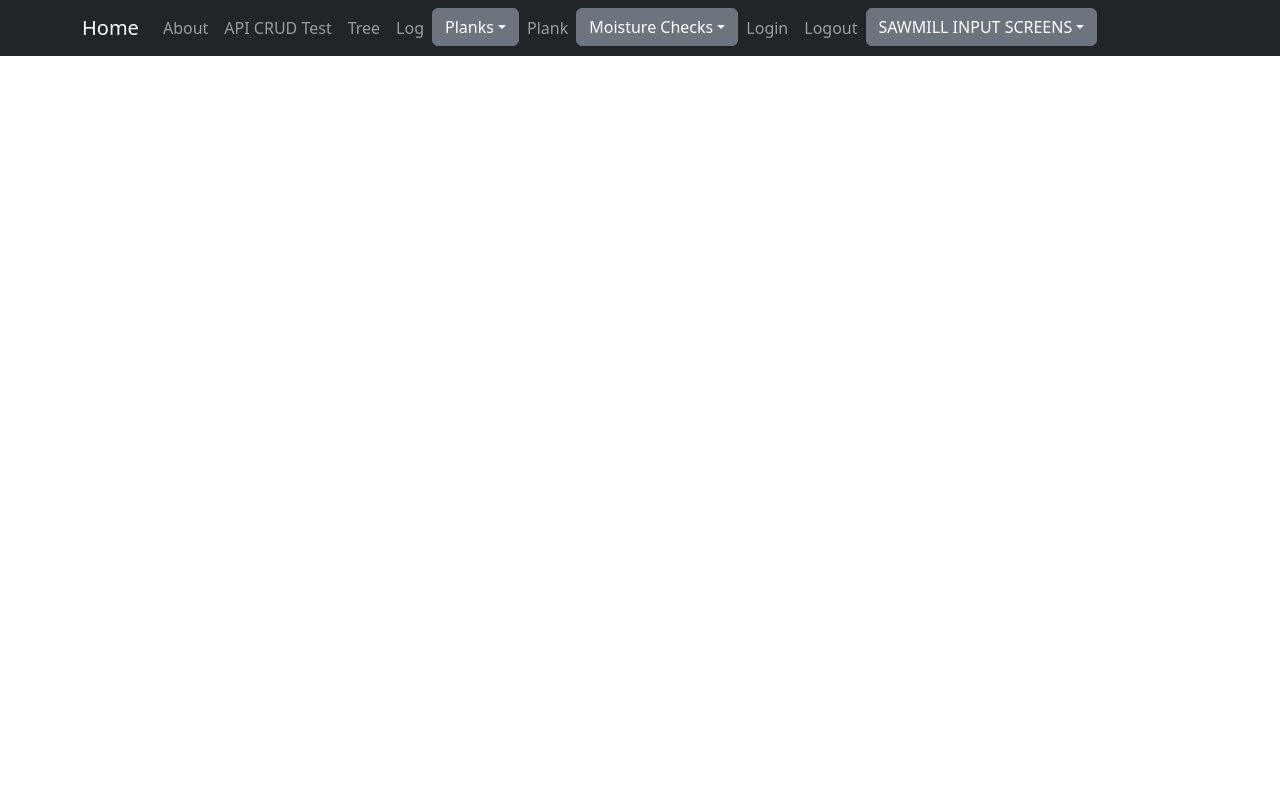
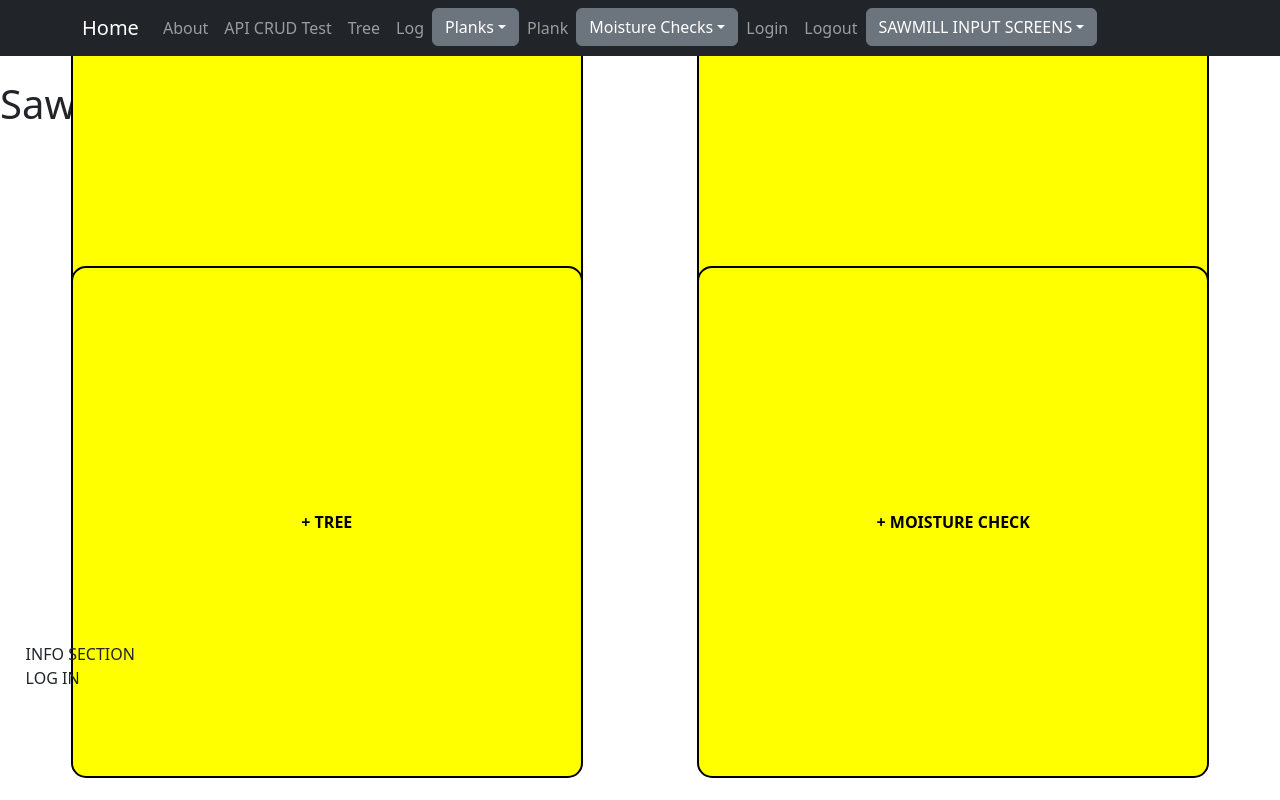
Before and after one commit to andrewcargill/sawmill_go, a React (Create React App) app in the folder mill/: page /mill_home in a window 1280 px wide. Built offline with nearby package versions, Linux system fonts and the light colour scheme.

Commit message:
add temp mill home screen

```diff
--- a/mill/public/index.html
+++ b/mill/public/index.html
@@ -10,6 +10,10 @@
       content="Web site created using create-react-app"
     />
     <link rel="apple-touch-icon" href="%PUBLIC_URL%/logo192.png" />
+    <!--Google Fonts-->
+    <link rel="preconnect" href="https://fonts.googleapis.com">
+<link rel="preconnect" href="https://fonts.gstatic.com" crossorigin>
+<link href="https://fonts.googleapis.com/css2?family=Inter:wght@100;200;300;400;500;600;700;800;900&family=Rajdhani:wght@600&family=Roboto:ital,wght@0,100;0,300;0,500;0,700;0,900;1,300&family=Rubik+Mono+One&family=Saira:wght@100;300&display=swap" rel="stylesheet">
     <!--
       manifest.json provides metadata used when your web app is installed on a
       user's mobile device or desktop. See https://developers.google.com/web/fundamentals/web-app-manifest/
--- a/mill/src/App.css
+++ b/mill/src/App.css
@@ -1,5 +1,6 @@
 .App {
   text-align: center;
+  font-family: 'Roboto', sans-serif;
 }
 
 .App-logo {
--- a/mill/src/App.js
+++ b/mill/src/App.js
@@ -13,6 +13,7 @@ import MillAddPlanks from './pages/MillAddPlanks';
 import MoistureByPlank from './components/MoistureByPlank';
 import TreeMoisturePost from './pages/TreeMoisturePost';
 import MillAddLogs from './pages/MillAddLogs';
+import MillHome from './pages/MillHome';
 
 const App = () => {
   return (
@@ -34,6 +35,7 @@ const App = () => {
 
         <Route path="water_crud" element={<TreeMoistureCrud />} />
         <Route path="water_post" element={<TreeMoisturePost />} />
+        <Route path="mill_home" element={<MillHome />} />
 
         <Route path="mill_add_planks" element={<MillAddPlanks />} />
         <Route path="mill_add_logs" element={<MillAddLogs />} />
--- a/mill/src/index.css
+++ b/mill/src/index.css
@@ -1,8 +1,12 @@
 body {
   margin: 0;
-  font-family: -apple-system, BlinkMacSystemFont, 'Segoe UI', 'Roboto', 'Oxygen',
+  /* font-family: -apple-system, BlinkMacSystemFont, 'Segoe UI', 'Roboto', 'Oxygen',
     'Ubuntu', 'Cantarell', 'Fira Sans', 'Droid Sans', 'Helvetica Neue',
-    sans-serif;
+    sans-serif; */
+    font-family: 'Roboto', sans-serif;
+
+
+
   -webkit-font-smoothing: antialiased;
   -moz-osx-font-smoothing: grayscale;
 }
--- a/mill/src/pages/Layout.jsx
+++ b/mill/src/pages/Layout.jsx
@@ -73,6 +73,7 @@ const Layout = () => {
                 SAWMILL INPUT SCREENS
               </Dropdown.Toggle>
               <Dropdown.Menu>
+                <Dropdown.Item as={Link} to="mill_home">Mill Home</Dropdown.Item>
                 <Dropdown.Item as={Link} to="mill_add_planks">Add Plank</Dropdown.Item>
                 <Dropdown.Item as={Link} to="mill_add_logs">Add Log</Dropdown.Item>
 
--- a/mill/src/pages/MillAddLogs.jsx
+++ b/mill/src/pages/MillAddLogs.jsx
@@ -37,11 +37,12 @@ const MillAddLogs = () => {
     }
   };
   return (
-    <div>
-      <div>
+    <div className={css.page}>
+      <div >
         <h1>Sawmill Go - Add Log</h1>
       </div>
-      <div className={css.container}>
+
+      <div>
         <form onSubmit={handleSubmit}>
           <Row>
             <Col xs={6}>
@@ -59,7 +60,7 @@ const MillAddLogs = () => {
               <input
                 type="number"
                 className="form-control form-control-lg"
-
+                placeholder="Tree ID number"
                 value={tree} onChange={(e) => setTree(e.target.value)}
                 required
                 inputMode="numeric"
@@ -73,6 +74,7 @@ const MillAddLogs = () => {
               <input
                 type="number"
                 className="form-control form-control-lg"
+                placeholder="Length in metres"
                 value={length} onChange={(e) => setLength(e.target.value)} required
                 inputMode="numeric"
               />
--- a/mill/src/pages/MillAddPlanks.jsx
+++ b/mill/src/pages/MillAddPlanks.jsx
@@ -41,7 +41,7 @@ const MillAddPlanks = () => {
     }
   };
   return (
-    <div>
+    <div className={css.page}>
       <div>
         <h1>Sawmill Go - Add Plank</h1>
       </div>
@@ -58,8 +58,12 @@ const MillAddPlanks = () => {
             </Col>
             <Col xs={6}>
             <label htmlFor="input1">Log ID:</label>
-            <input type="number" className="form-control form-control-lg" placeholder="Enter value for Input 1"
-            value={log} onChange={(e) => setLog(e.target.value)} required
+
+            <input type="number" className="form-control form-control-lg" placeholder="Log ID number"
+
+            value={log}
+
+            onChange={(e) => setLog(e.target.value)} required
             inputMode='numeric'
             />
             </Col>
@@ -67,7 +71,7 @@ const MillAddPlanks = () => {
         <Row>
             <Col xs={6}>
             <label>Width</label>
-            <input type="number" className="form-control form-control-lg" placeholder="Enter value for Input 1"
+            <input type="number" className="form-control form-control-lg" placeholder="Width in cm"
             value={width} onChange={(e) => setWidth(e.target.value)} required
             inputMode='numeric'
             />
@@ -75,7 +79,7 @@ const MillAddPlanks = () => {
             <Col xs={6}>
 
             <label>Depth</label>
-            <input type="number" className="form-control form-control-lg" placeholder="Enter value for Input 1"
+            <input type="number" className="form-control form-control-lg" placeholder="Depth in cm"
             value={depth} onChange={(e) => setDepth(e.target.value)} required
             inputMode='numeric'
             />
@@ -84,7 +88,7 @@ const MillAddPlanks = () => {
         <Row>
             <Col xs={6}>
             <label>Grade</label>
-            <input type="text" className="form-control form-control-lg" placeholder="Enter value for Input 1"
+            <input type="text" className="form-control form-control-lg" placeholder="Grade number"
             value={wood_grade} onChange={(e) => setWood_grade(e.target.value)} required
             inputMode='numeric'/>
             </Col>
--- /dev/null
+++ b/mill/src/pages/MillHome.jsx
@@ -0,0 +1,62 @@
+import React, { useState } from "react";
+import { useNavigate } from "react-router-dom";
+import Row from "react-bootstrap/Row";
+import Col from "react-bootstrap/Col";
+import Alert from "react-bootstrap/Alert";
+import Button from "react-bootstrap/Button";
+import css from "../styles/millHome.module.css";
+
+const MillHome = () => {
+
+
+    const navigate = useNavigate();
+
+    const handleButtonClick = (route) => {
+      navigate(route);
+    };
+
+  return (
+    <div>
+      <div>
+        <h1>Sawmill Go</h1>
+      </div>
+      <div className={css.container}>
+        <Row>
+          <Col xs={6}>
+            <div className={css.buttonContainer}>
+              <button className={css.selectButton}
+              onClick={() => handleButtonClick('/mill_add_planks')}
+              >+ Plank
+              </button>
+            </div>
+          </Col>
+          <Col xs={6}>
+          <div className={css.buttonContainer}>
+              <button className={css.selectButton}
+              onClick={() => handleButtonClick('/mill_add_logs')}
+              >+ Log</button>
+            </div>
+          </Col>
+        </Row>
+        <Row>
+          <Col xs={6}>
+          <div className={css.buttonContainer}>
+              <button className={css.selectButton}>+ Tree</button>
+            </div>
+          </Col>
+          <Col xs={6}>
+          <div className={css.buttonContainer}>
+              <button className={css.selectButton}>+ Moisture Check</button>
+            </div>
+          </Col>
+        </Row>
+        INFO SECTION
+        <Row>
+          <Col xs={12}>LOG IN</Col>
+        </Row>
+      </div>
+    </div>
+  );
+};
+
+export default MillHome;
--- a/mill/src/styles/millAddLog.module.css
+++ b/mill/src/styles/millAddLog.module.css
@@ -1,3 +1,7 @@
+.page {
+    margin: 2%;
+}
+
 .container {
     font-size: 24px;
     background-color: lightblue;
@@ -12,6 +16,10 @@
     width: 100%;
 }
 
+.padding {
+    margin: 2%;
+}
+
 .textField {
     height: 40vh;
 }
--- a/mill/src/styles/millAddPlank.module.css
+++ b/mill/src/styles/millAddPlank.module.css
@@ -1,6 +1,10 @@
+.page {
+    margin: 2%;
+}
+
 .container {
     font-size: 24px;
-    background-color: lightblue;
+
     padding-top: 10px;
     padding-bottom: 10px;
 }
--- /dev/null
+++ b/mill/src/styles/millHome.module.css
@@ -0,0 +1,28 @@
+.container {
+    background-color: white;
+    padding: 2%;
+}
+
+.buttonContainer {
+    background-color: white;
+
+    height: 30vh;
+    width: 100%;
+    display: flex;
+    align-items: center;
+    justify-content: center;
+
+}
+
+.selectButton {
+    background-color: yellow;
+    height: 40vw;
+    width: 40vw;
+    border: solid 2px black;
+    border-radius: 15px;
+    display: flex;
+    align-items: center;
+    justify-content: center;
+    text-transform: uppercase;
+    font-weight: 600;
+}
```
